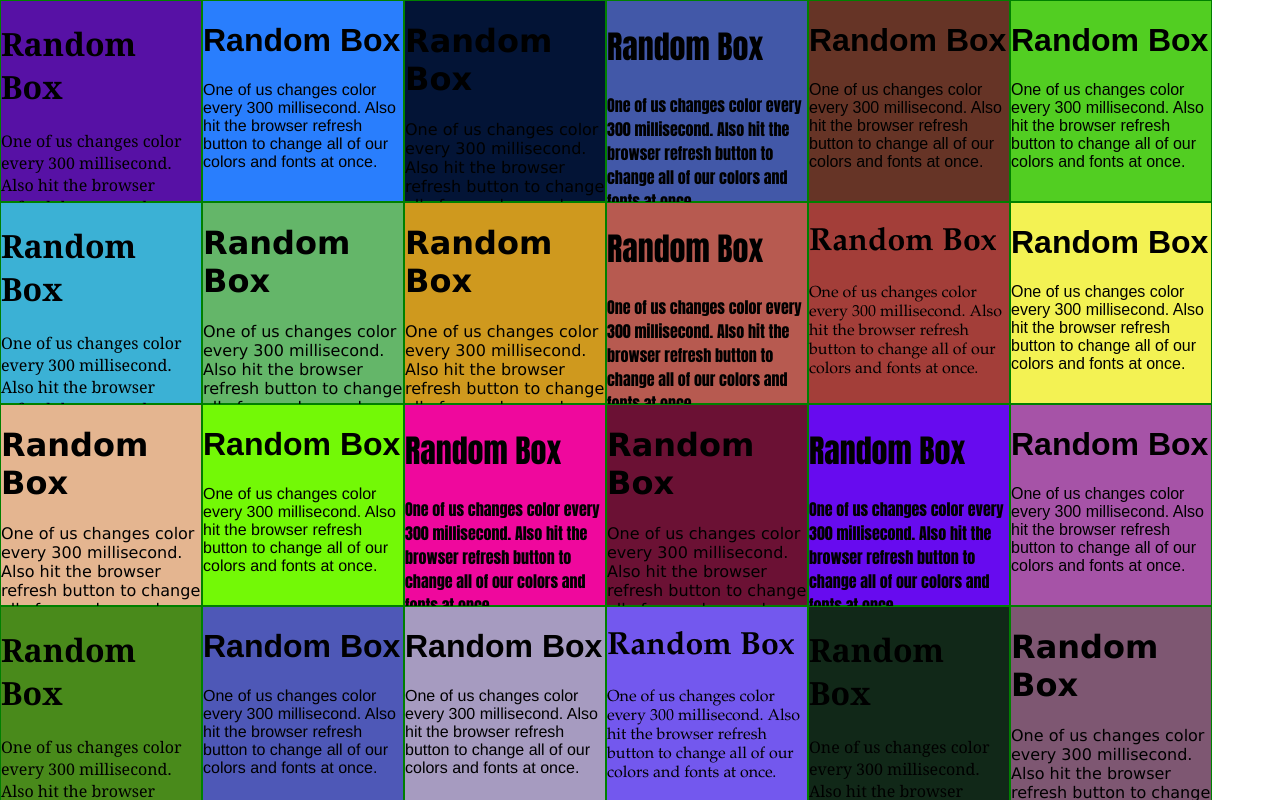
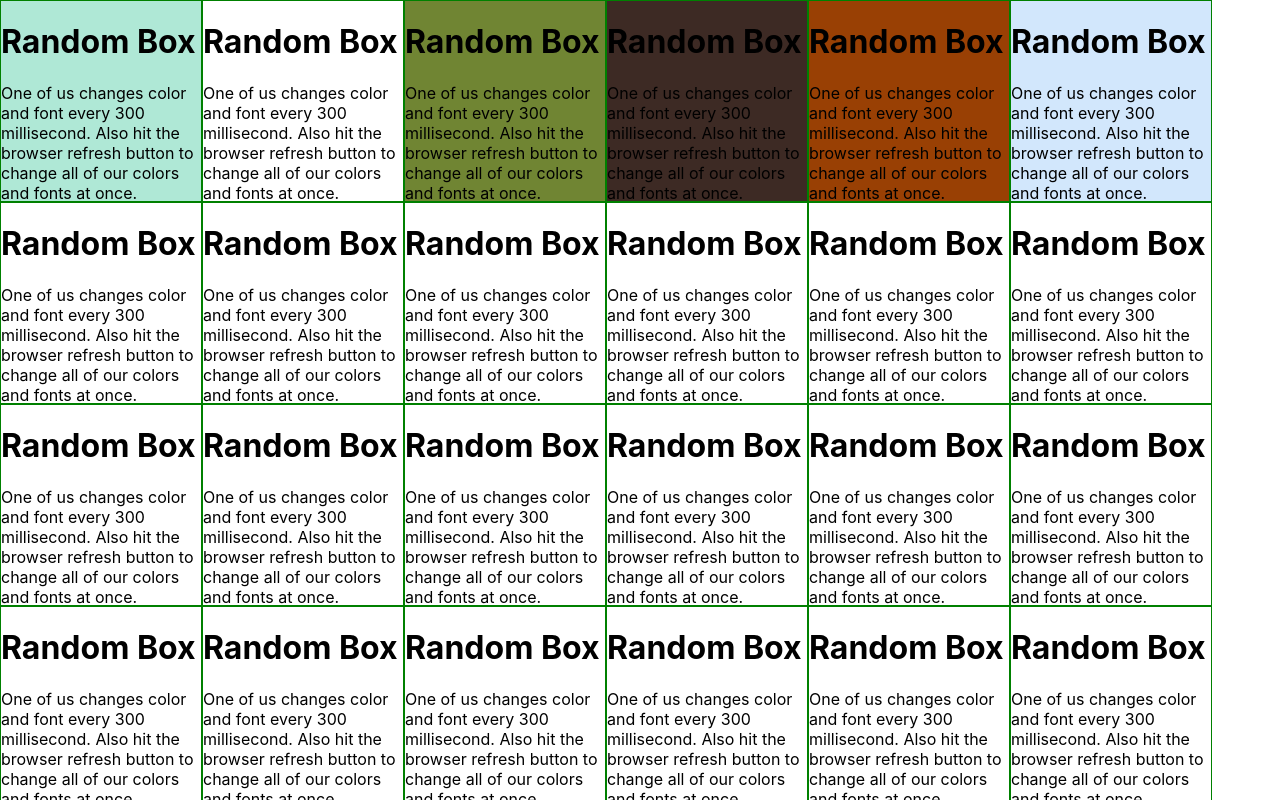
Before and after one commit to Deepali2/FlashingBoxesSignsApp, a React (Create React App) app in the folder flashingboxes/: page / in a window 1280 px wide. Shown: the top 800 px of the page. Built offline with nearby package versions, Linux system fonts and the light colour scheme.

Commit message:
start with all uncolored boxes; a random box changes color every 300 millisecond

```diff
--- a/flashingboxes/src/Box.js
+++ b/flashingboxes/src/Box.js
@@ -1,61 +1,18 @@
 import React from 'react';
 import './Box.css';
 
-const hexColors = {
-  "0": "0",
-  "1": "1",
-  "2": "2",
-  "3": "3",
-  "4": "4",
-  "5": "5",
-  "6": "6",
-  "7": "7",
-  "8": "8",
-  "9": "9",
-  "10": "A",
-  "11": "B",
-  "12": "C",
-  "13": "D",
-  "14": "E",
-  "15": "F"
-}
-
-const fontFamilies = {
-  "0": "Helvetica, Arial, sans-serif",
-  "1": "Georgia, serif",
-  "2": "Verdana, sans-serif" ,
-  "3": "Garamond, serif",
-  "4": "Impact, serif",
-  "5": "Avant Garde, sans-serif",
-  "6": "Rockwell, serif"
-};
-
-const randomHexDigit = (maxNum) => {
-  let digit = Math.floor(Math.random() * maxNum);
-  return hexColors[String(digit)];
-};
-
-const hexcolor = (maxNum) => {
-  let string = '#';
-  for (let i = 0; i < 6; i++) {
-    string += randomHexDigit(maxNum);
-  }
-  return string;
-};
-
-const fontFamily = (maxNum) => {
-let digit = Math.floor(Math.random() * maxNum);
-return fontFamilies[String(digit)];
-};
-
 const Box = (props) => {
   return(
-    <div className="box" style={{backgroundColor: hexcolor(16), fontFamily: fontFamily(6)}}>
+    <div className="box"
+      style={
+        {backgroundColor: props.color,
+
+        }
+        }>
       <h1>Random Box</h1>
-      <p>One of us changes color every 300 millisecond. Also hit the browser refresh button to change all of our colors and fonts at once.</p>
+      <p>One of us changes color and font every 300 millisecond. Also hit the browser refresh button to change all of our colors and fonts at once.</p>
     </div>
   );
 };
 
-
 export default Box;
--- a/flashingboxes/src/Boxes.js
+++ b/flashingboxes/src/Boxes.js
@@ -22,41 +22,54 @@ const hexColors = {
   "15": "F"
 };
 
-const randomDigit = (maxNum) => {
-  let digit = Math.floor(Math.random() * maxNum);
-  return hexColors[String(digit)];
+const fontFamilies = {
+  "0": "Helvetica, Arial, sans-serif",
+  "1": "Georgia, serif",
+  "2": "Verdana, sans-serif" ,
+  "3": "Garamond, serif",
+  "4": "Impact, serif",
+  "5": "Avant Garde, sans-serif",
+  "6": "Rockwell, serif"
 };
-
-let boxes = [];
-
-for (let i = 0; i < NUM_BOXES; i++) {
-  boxes.push(<Box />);
-}
 
 class Boxes extends Component {
   constructor(props) {
     super(props);
+    //boxes is an array of 32 color strings
+    const boxes = Array(NUM_BOXES).fill().map(this.hexcolor, this); //the second this is to make sure that this refers to the Boxes object
+    const ffLength = fontFamilies.length;
+    // const fonts = Array(ffLength).fill().map(()=>this.fontFamily(ffLength), this);
     this.state = {boxes};
 
     setInterval(() => {
       const boxes = this.state.boxes.slice();
-      const randIndex = randomDigit(boxes.length);
+      const randIndex = this.randomDigit(boxes.length);
       boxes[randIndex] = this.hexcolor(17);
       this.setState({boxes});
     }, 300);
   }
 
+  randomDigit (maxNum) {
+    let digit = Math.floor(Math.random() * maxNum);
+    return hexColors[String(digit)];
+  };
+
   hexcolor (maxNum) {
     let string = '#';
     for (let i = 0; i < 6; i++) {
-      string += randomDigit(maxNum);
+      string += this.randomDigit(maxNum);
     }
     return string;
   };
 
+  fontFamily (maxNum) {
+    let digit = Math.floor(Math.random() * maxNum);
+    return fontFamilies[String(digit)];
+  };
+
   render() {
     const boxes = this.state.boxes.map((color, index) => (
-      <Box key={index} color={color}/>
+      <Box key={index} color={color} />
     ));
     return(
       <div className='boxes'>
```
